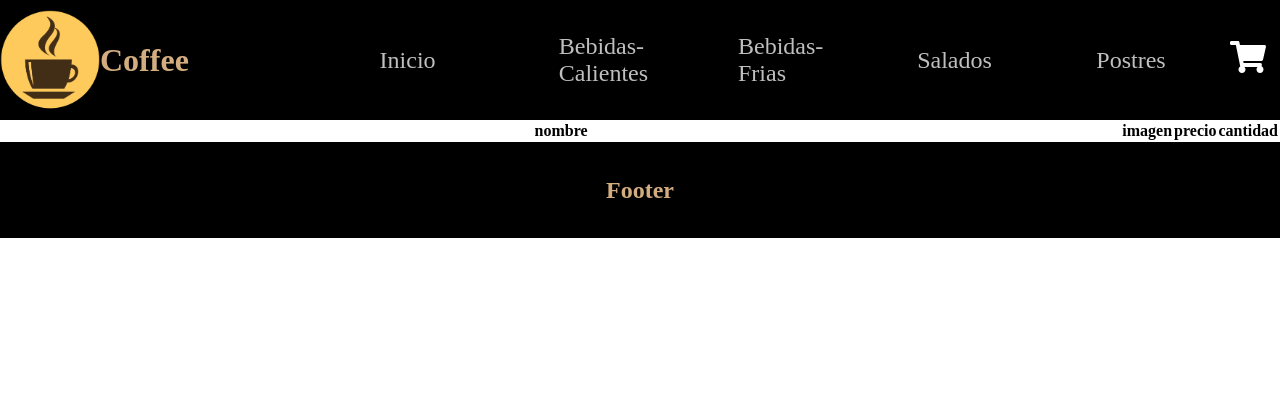
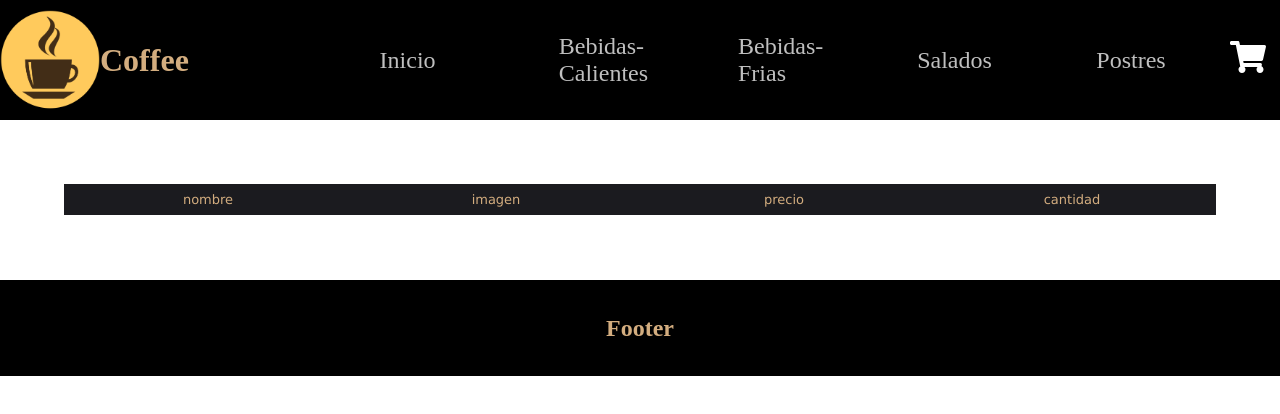
Before and after one commit to jgfpablo/coder-house-react-desafios-complementarios, a React (Create React App) app: page /cart in a window 1280 px wide. Shown: the top 414 px of the page. Built offline with nearby package versions, Linux system fonts and the light colour scheme.

Commit message:
Desafío: Sincronizar counter

```diff
--- a/src/components/Cart.js
+++ b/src/components/Cart.js
@@ -7,6 +7,7 @@ const Cart = () => {
     const { state } = useContext(ContextCart);
     console.log(state);
     return (
+        <div className="table-container">
             <table>
                 <thead>
                     <tr>
@@ -19,7 +20,7 @@ const Cart = () => {
                 <tbody>
                     {state.map((stat, index) => {
                         return (
-                        <tr>
+                            <tr key={index}>
                                 <td>{stat.nombre}</td>
                                 <td>
                                     <img src={stat.imagen} />
@@ -31,6 +32,7 @@ const Cart = () => {
                     })}
                 </tbody>
             </table>
+        </div>
     );
 };
 
--- a/src/css/table.css
+++ b/src/css/table.css
@@ -1,6 +1,45 @@
-/* table {
-    width: 60%;
+.table-container {
     display: flex;
     justify-content: center;
-    align-items: center;
-} */
+}
+
+table {
+    font-family: "Lucida Sans Unicode", "Lucida Grande", Sans-Serif;
+    font-size: 12px;
+    margin: 5%;
+    width: 90%;
+    text-align: left;
+    border-collapse: collapse;
+}
+
+th {
+    font-size: 13px;
+    font-weight: normal;
+    padding: 8px;
+    background: #1b1b1f;
+
+    border-bottom: 1px solid #fff;
+    color: #d3ad7f;
+
+    text-align: center;
+    width: 25%;
+}
+
+td {
+    padding: 8px;
+    background: #1b1b1f;
+
+    border-bottom: 1px solid #fff;
+    color: #d3ad7f;
+
+    border-top: 1px solid transparent;
+    width: 25%;
+    text-align: center;
+    font-size: 1.5rem;
+}
+
+tr:hover td {
+    background: #2f2f38;
+
+    color: #b28a59;
+}
```
Lines whose indentation alone changed are shown as unchanged.
